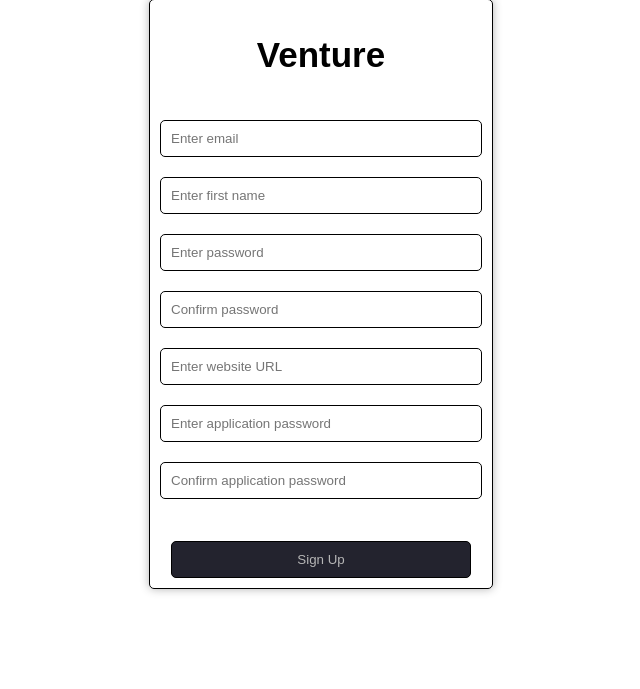
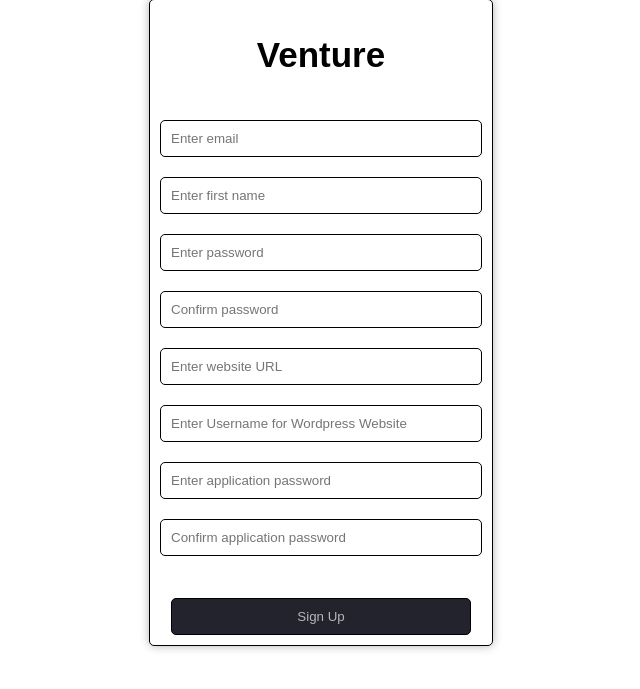
Before and after one commit to Dlang-max/AutomatedWordPressBlog, a Flask app: page /sign-up in a window 1280 px wide. Shown: the part 97-786 px from the top of the page, without its empty margins (319-959 px from the left). Run offline with Flask 3, Linux system fonts and the light colour scheme; parts of the project's set-up code (start-up, migrations or seed data) failed here and were passed over.

Commit message:
added input for wordpress username which is needed to post to wordpress through rest api

```diff
--- a/Automated-Blog-v3.0/website/auth.py
+++ b/Automated-Blog-v3.0/website/auth.py
@@ -46,6 +46,7 @@ def sign_up():
         first_name = request.form.get('firstName')
         password1 = request.form.get('password1')
         password2 = request.form.get('password2')
+        website_username = request.form.get('wordPressUsername')
         website_url = request.form.get('websiteURL')
         app_pass_1 = request.form.get('appPassword1')
         app_pass_2 = request.form.get('appPassword2')
@@ -73,7 +74,7 @@ def sign_up():
             flash('Application passwords don\'t match.', category='error')
         else:
             new_user = User(email=email, first_name=first_name, password=generate_password_hash(
-                password1, method='sha256'), website_url=website_url,
+                password1, method='sha256'), website_url=website_url, website_username=website_username,
                 website_application_password=generate_password_hash(app_pass_1, method='sha256'),
                 membership_level=subscription_type)
 
--- a/Automated-Blog-v3.0/website/models.py
+++ b/Automated-Blog-v3.0/website/models.py
@@ -23,6 +23,7 @@ class User(db.Model, UserMixin):
     password = db.Column(db.String(150))
     first_name = db.Column(db.String(150))
     website_url = db.Column(db.String(150))
+    website_username = db.Column(db.String(150))
     website_application_password = db.Column(db.String(150))
     membership_level = db.Column(db.String(150))
     free_blogs_remaining = db.Column(db.Integer, default=1)
--- a/Automated-Blog-v3.0/website/templates/sign_up.html
+++ b/Automated-Blog-v3.0/website/templates/sign_up.html
@@ -52,6 +52,15 @@
         <input
           type="text"
           class="form-control"
+          id="wordPressUsername"
+          name="wordPressUsername"
+          placeholder="Enter Username for Wordpress Website"
+        />
+      </div>
+      <div class="form-group">
+        <input
+          type="text"
+          class="form-control"
           id="appPassword1"
           name="appPassword1"
           placeholder="Enter application password"
```
Also changed, not shown: Automated-Blog-v3.0/instance/database.db.
